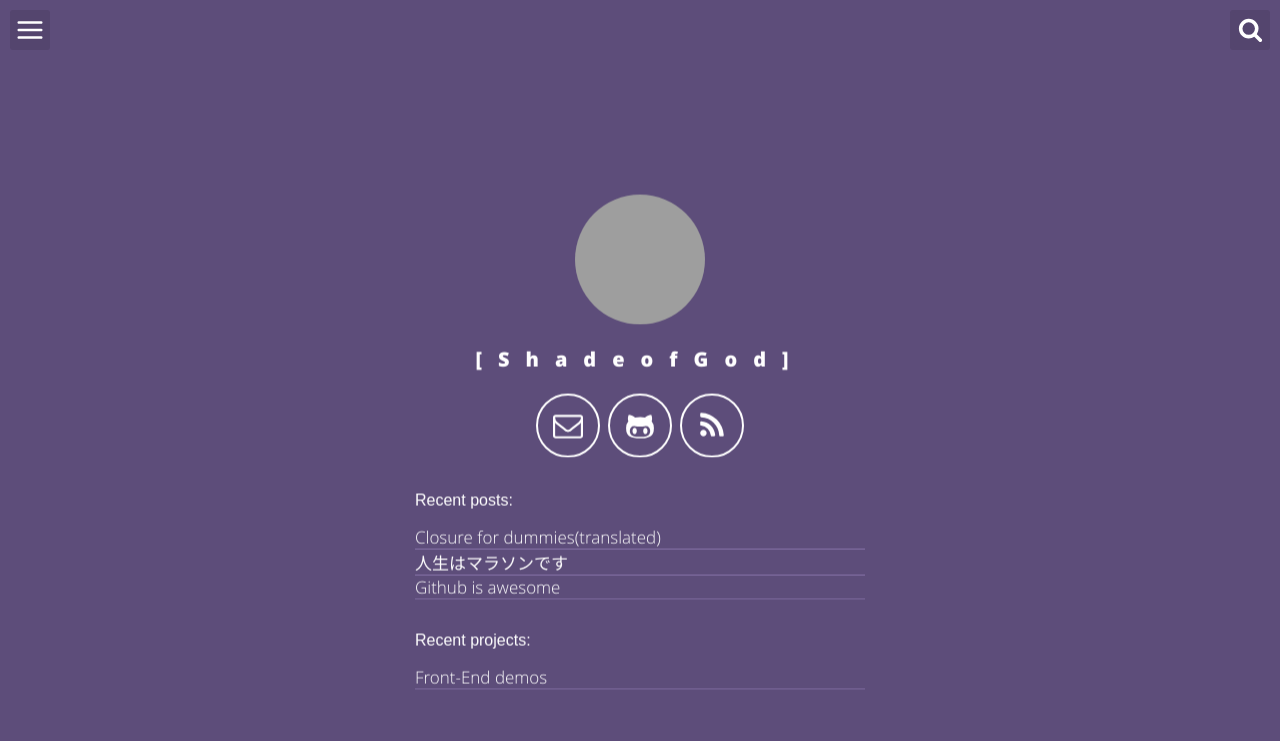
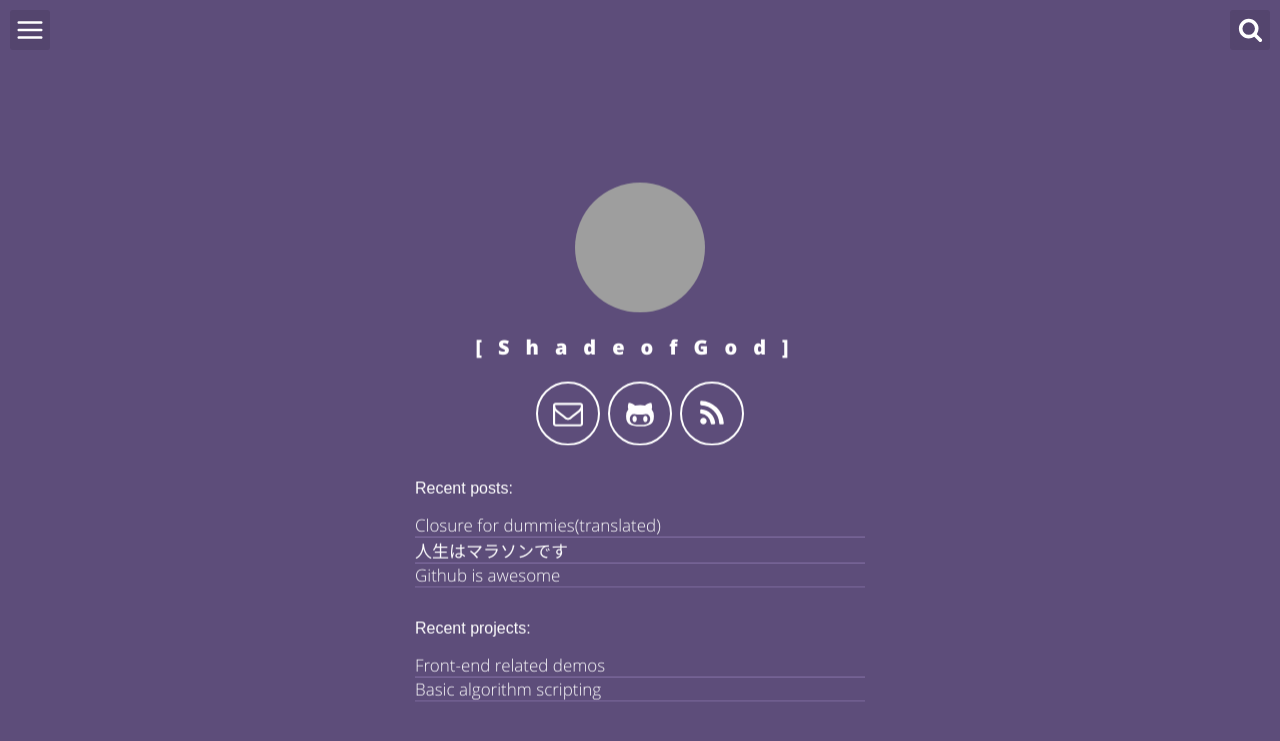
Before and after one commit to zoubingwu/zoubingwu.github.io, a Jekyll site: the page built from index.html, in a window 1280 px wide. Shown: the top 741 px of the page. Built offline with Jekyll 4.4.1, drawn with Linux system fonts in a browser that asks for light colours; grey boxes are pictures that could not be loaded.

Commit message:
added a new project

```diff
--- a/_config.yml
+++ b/_config.yml
@@ -37,7 +37,9 @@ links:
     url: /about
 # projects in header index
 projects:
-  - name: Front-End demos
+  - name: Front-end related demos
     url: https://github.com/shadeofgod/demos
+  - name: Basic algorithm scripting
+    url: https://github.com/shadeofgod/basic-algorithm
 # exclude my node related stuff
 exclude: ['package.json', 'src', 'node_modules']
```
Also changed, not shown: 1 other file.
